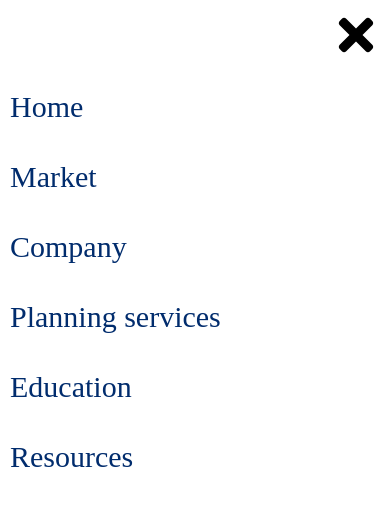
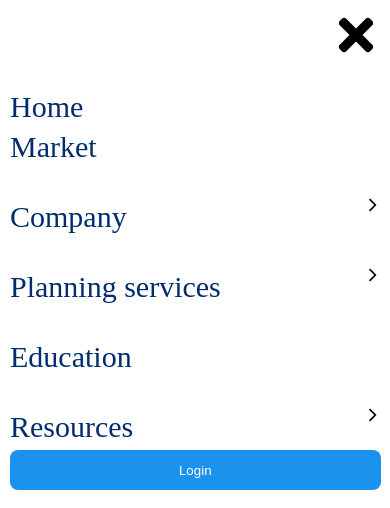
Before and after one commit to EbukaNweje/Bestkryptfield, a React (Vite) app: page / in a window 390 px wide. Both pictures are taken after a click on the icon 332 px from the left and 58 px from the top of the page. Shown: the top 508 px of the page. Built offline with nearby package versions, Linux system fonts and the light colour scheme.

Commit message:
added mobile navigation

```diff
--- a/src/App.css
+++ b/src/App.css
@@ -63,7 +63,7 @@ z-index: 10;
 }
 .Burgermenu{
     width: 95%;
-    height: 100vh;
+    height: auto;
     background-color: white;
     position: absolute;
     top: 0px;
@@ -74,7 +74,7 @@ z-index: 10;
 }
 .Burgermenu p{
     width: 100%;
-    height: 40px;
+    height: 10px;
     font-size: 30px;
     color: #012C6D;
 }
@@ -100,3 +100,30 @@ z-index: 10;
     justify-content: flex-end;
     cursor: pointer;
 }
+.companymobile{
+    width: 100%;
+    display: flex;
+    justify-content: space-between;
+    align-items: center;
+}
+.planningmobile{
+    width: 100%;
+    display: flex;
+    justify-content: space-between;
+    align-items: center;
+}
+.resourcesmobile{
+    width: 100%;
+    display: flex;
+    justify-content: space-between;
+    align-items: center;
+}
+.compa p{
+    font-size: 20px;
+}
+.plannrop p{
+    font-size: 20px;
+}
+.resodrop p{
+    font-size: 20px;
+}
--- a/src/Component/Header/Header.jsx
+++ b/src/Component/Header/Header.jsx
@@ -5,13 +5,16 @@ import Logo from "./NewLogo.jpeg"
 import { useNavigate } from 'react-router'
 import { FiMenu } from "react-icons/fi";
 import { FaTimes } from "react-icons/fa";
+import { MdArrowBackIos,MdArrowForwardIos } from "react-icons/md";
 const Header = () => {
     const navigate= useNavigate()
     const [company, setCompany] = useState(false)
     const [planning, setPlanning] = useState(false)
     const [resources, setRosources] = useState(false)
     const [burger, setBurger] =useState(false)
-
+    const [companyMobile, setCompanyMobile] =useState(false)
+    const [planningMobile, setPlanningMobile] = useState(false)
+    const [resourcesMobile, setRosourcesMobile] = useState(false)
     const CompanyDrop = (
         <>
             {company && (
@@ -23,10 +26,35 @@ const Header = () => {
             )}
         </>
     )
+    const CompanyDropMobile = (
+        <>
+            {companyMobile && (
+                <div className='compa'>
+                    <p>About</p>
+                    <p>Blog</p>
+                    <p>Career</p>
+                </div>
+            )}
+        </>
+    )
     const PlanningDrop = (
         <>
             {planning && (
                 <div className='planningdrop' onMouseLeave={() => { setPlanning(!planning) }}>
+                    <p>Financial Planning</p>
+                    <p>Private wealth management</p>
+                    <p>Estate Planning</p>
+                    <p>Long Term Care</p>
+                    <p>Business Plan</p>
+                    <p>Oil & gas</p>
+                </div>
+            )}
+        </>
+    )
+    const PlanningDropMobile= (
+        <>
+            {planningMobile && (
+                <div className='plannrop' >
                     <p>Financial Planning</p>
                     <p>Private wealth management</p>
                     <p>Estate Planning</p>
@@ -49,6 +77,18 @@ const Header = () => {
             )}
         </>
     )
+    const ResourcesDropMobile = (
+        <>
+            {resourcesMobile && (
+                <div className='resodrop' >
+                    <p>Help Center</p>
+                    <p>Testimonial</p>
+                    <p>Report</p>
+                    <p>Legal Docs</p>
+                </div>
+            )}
+        </>
+    )
 
     const BurgerMenu = (
         <>
@@ -60,10 +100,22 @@ const Header = () => {
                     </div>
                     <p>Home</p>
                     <p>Market</p>
-                    <p>Company</p>
+                   <div className='companymobile'>
+                   <p>Company</p>
+                   {companyMobile ? <MdArrowBackIos  onClick={()=>{setCompanyMobile(!companyMobile)}}/> : <MdArrowForwardIos  onClick={()=>{setCompanyMobile(!companyMobile)}}/>}
+                   </div>
+                   {companyMobile && CompanyDropMobile}
+                    <div className='planningmobile'>
                     <p>Planning services</p>
+                    {planningMobile ? <MdArrowBackIos  onClick={()=>{setPlanningMobile(!planningMobile)}}/> : <MdArrowForwardIos  onClick={()=>{setPlanningMobile(!planningMobile)}}/>}
+                    </div>
+                    {planningMobile && PlanningDropMobile}
                     <p>Education</p>
-                    <p>Resources</p>
+                   <div className='resourcesmobile'>
+                   <p>Resources</p>
+                   {resourcesMobile ? <MdArrowBackIos  onClick={()=>{setRosourcesMobile(!resourcesMobile)}}/> : <MdArrowForwardIos  onClick={()=>{setRosourcesMobile(!resourcesMobile)}}/>}
+                   </div>
+                   {resourcesMobile && ResourcesDropMobile}
                     <button onClick={() => navigate("/login")} >Login</button>
                 </div>
             )}
```
